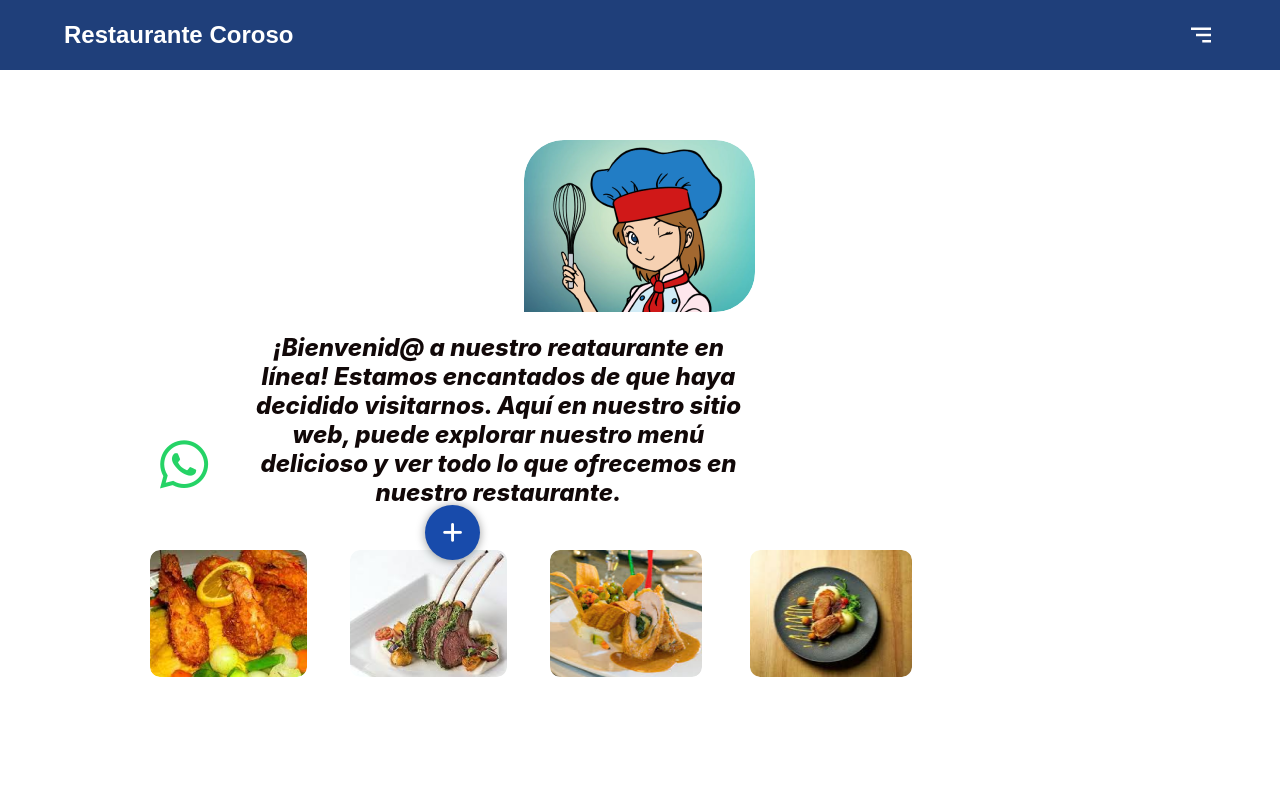
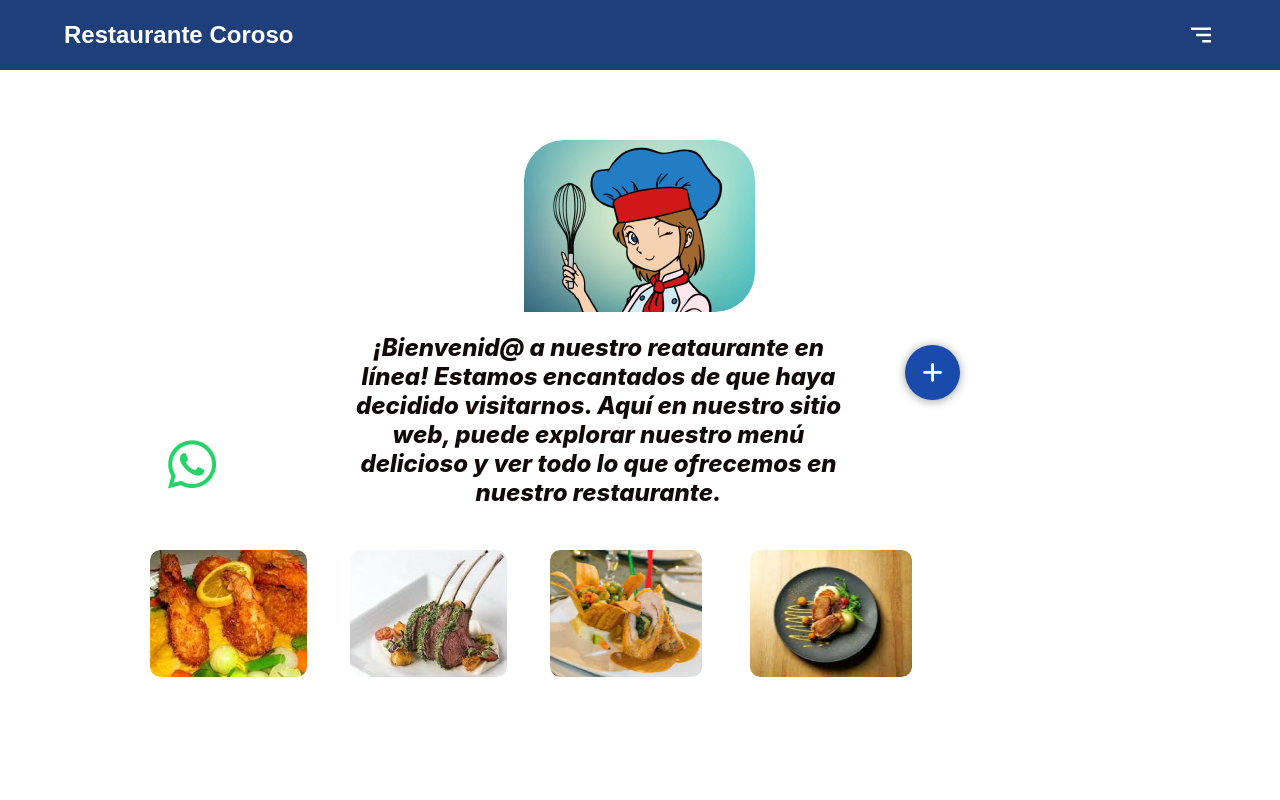
Before and after one commit to oscar80-os/Restaurante_coroso1, a PHP site: page / in a window 1280 px wide. Run offline with PHP 8.4, Linux system fonts and the light colour scheme; some libraries are stand-ins or nearby versions.

Commit message:
estilos pagina principal

```diff
--- a/styles.css
+++ b/styles.css
@@ -173,7 +173,7 @@ border-radius: 40px 40px 40px 0px;
     position: absolute;
 width: 517px;
 height: 179px;
-left: 240px;
+left: 340px;
 top: 330px;
 
 font-family: 'Inter';
@@ -276,9 +276,9 @@ border-radius: 10px;
     display: none;
 }
 .container{
-    position: fixed;
-    bottom: 15rem;
-    right: 50rem;
+    position: absolute;
+    bottom: 25rem;
+    right: 20rem;
 }
 .redes a, .btn-mas label{
     display: block;
@@ -292,6 +292,7 @@ border-radius: 10px;
     border-radius: 50%;
     box-shadow: 0px 1px 10px rgba(0,0,0,0.4);
     transition: all 500ms ease;
+
 }
 .redes a:hover{
     background: #fff;
@@ -326,7 +327,7 @@ border-radius: 10px;
     font-size: 55px;
     position:absolute;
     top: 29rem;
-    left: 10rem;
+    left: 10.5rem;
 
 }
 
```
